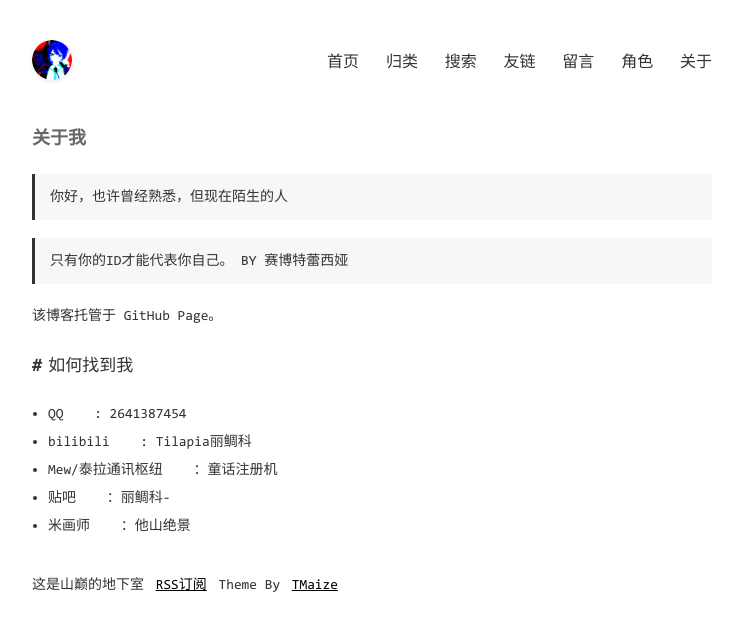
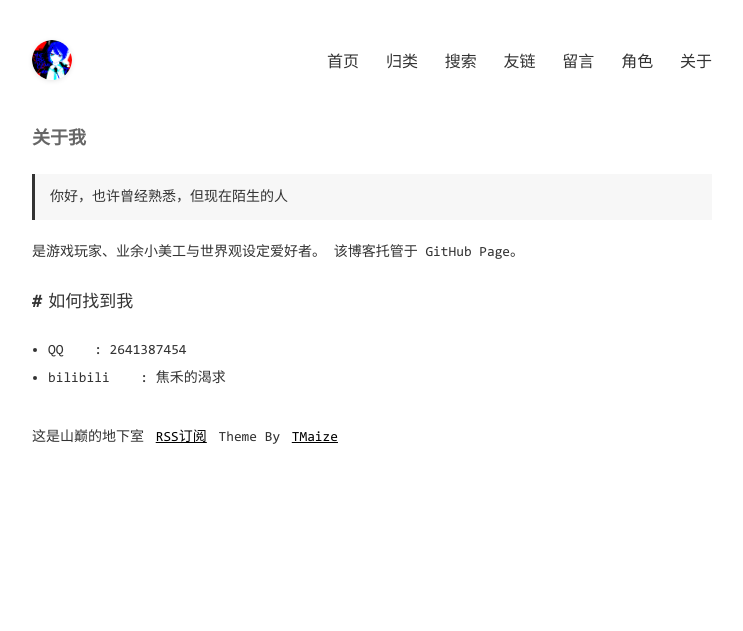
Before and after one commit to tilapia87/tilapia87.github.io, a Jekyll site: the page built from pages/about.md, in a window 1280 px wide. Shown: the top 631 px of the page, without its empty margins (268-1011 px from the left). Built offline with Jekyll 4.4.1, drawn with Linux system fonts in a browser that asks for light colours; comment, search, counter and statistics services are not loaded.

Commit message:
调整联系方式

```diff
--- a/pages/about.md
+++ b/pages/about.md
@@ -5,8 +5,8 @@ title: 关于我
 
 > 你好，也许曾经熟悉，但现在陌生的人
 
-> 只有你的ID才能代表你自己。 BY 赛博特蕾西娅
 
+是游戏玩家、业余小美工与世界观设定爱好者。
 该博客托管于 GitHub Page。
 
 
@@ -14,10 +14,14 @@ title: 关于我
 
 - QQ&nbsp;&nbsp;&nbsp;&nbsp;: 2641387454
 
-- bilibili&nbsp;&nbsp;&nbsp;&nbsp;: Tilapia丽鲷科
+- bilibili&nbsp;&nbsp;&nbsp;&nbsp;: 焦禾的渴求
+
+<!--
 
 - Mew/泰拉通讯枢纽&nbsp;&nbsp;&nbsp;&nbsp;：童话注册机
 
 - 贴吧&nbsp;&nbsp;&nbsp;&nbsp;：丽鲷科-
 
 - 米画师&nbsp;&nbsp;&nbsp;&nbsp;：他山绝景
+-
+-->
```
